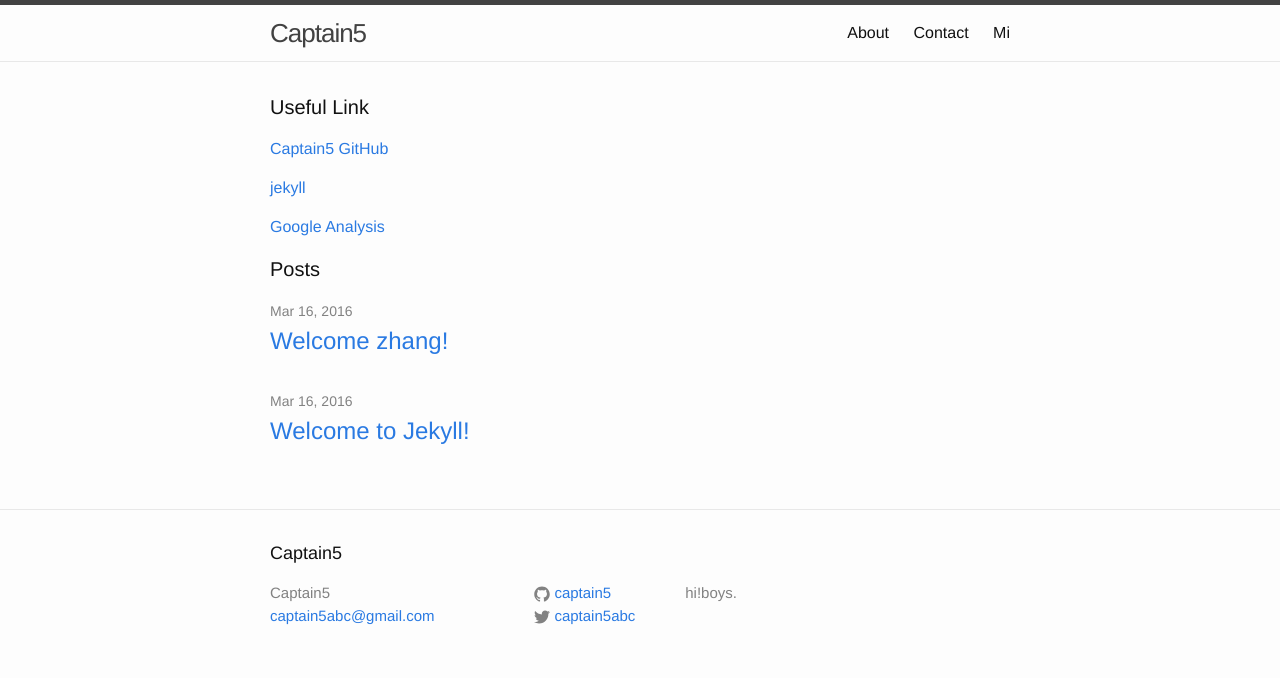
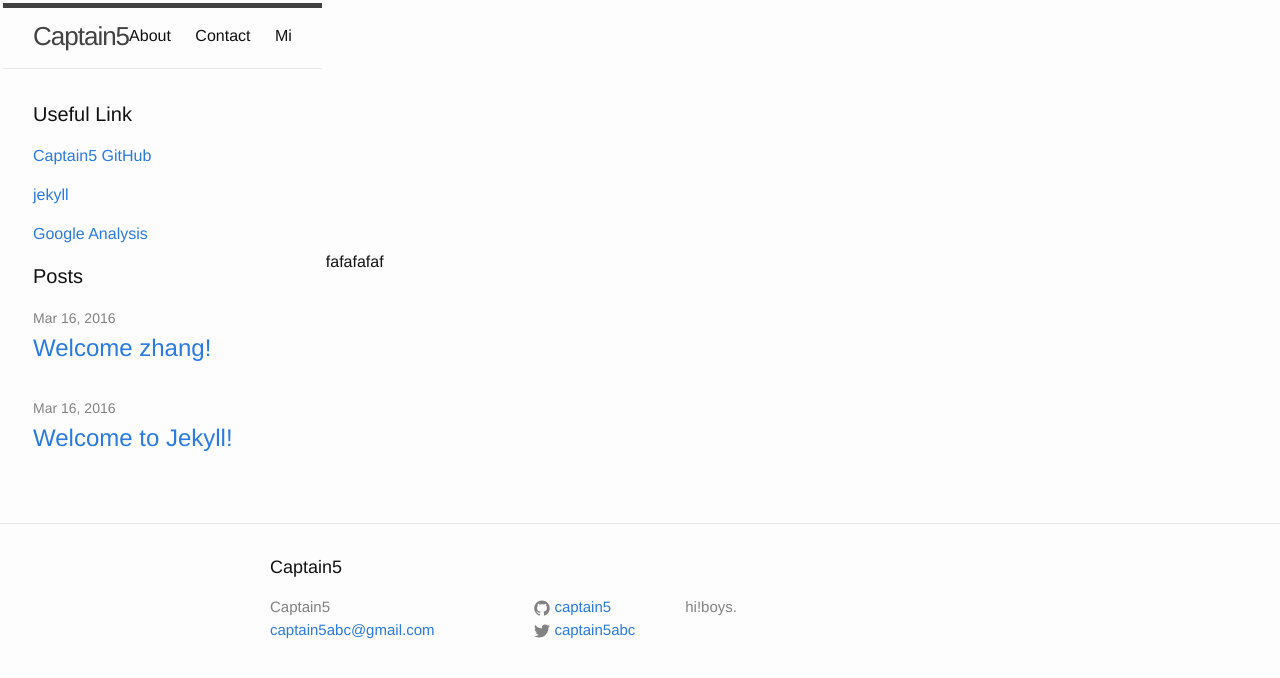
Before and after one commit to captain5/captain5.github.io, a Jekyll site: the page built from index.html, in a window 1280 px wide. Shown: the top 678 px of the page. Built offline with Jekyll 4.4.1, drawn with Linux system fonts in a browser that asks for light colours.

Commit message:
Update default.html

```diff
--- a/_layouts/default.html
+++ b/_layouts/default.html
@@ -4,7 +4,7 @@
   {% include head.html %}
 
   <body>
-
+  <table><tr><td>
     {% include header.html %}
 
     <div class="page-content">
@@ -12,7 +12,8 @@
         {{ content }}
       </div>
     </div>
-
+  </td><td>fafafafaf</td></tr>
+  </table>
     {% include footer.html %}
 
  <!--
```
